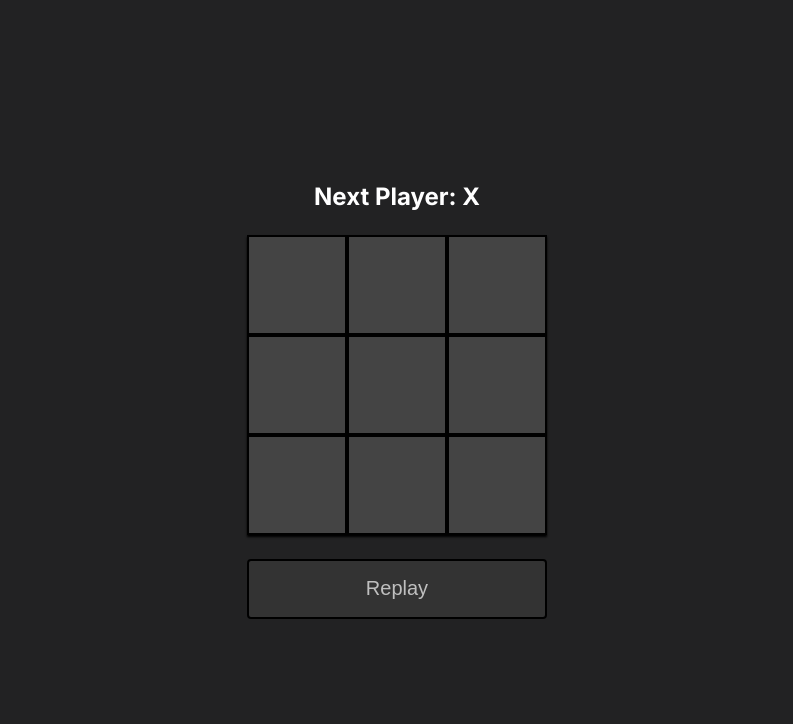
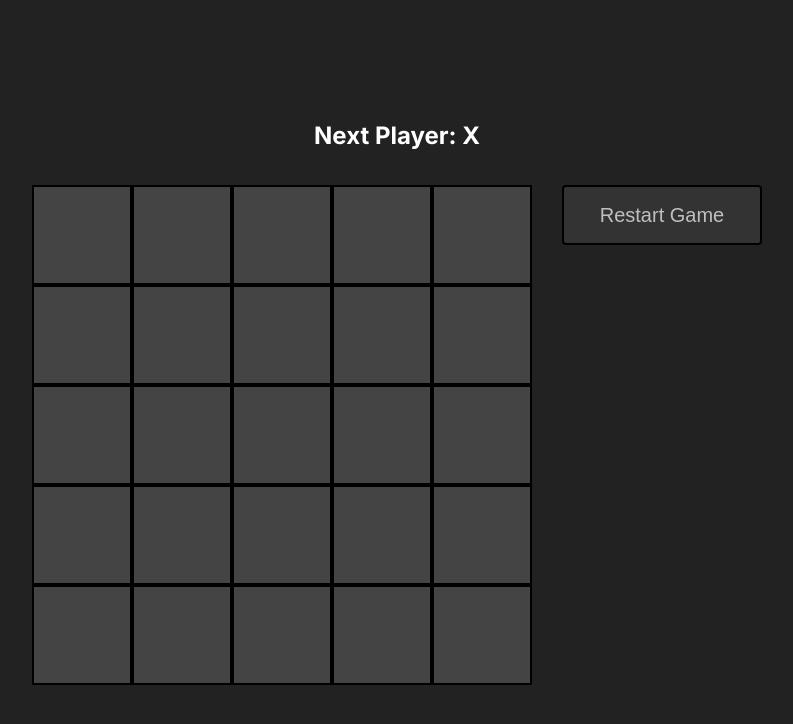
Before and after one commit to aasmart/nextjs-tic-tac-toe, a Next.js app: page / in a window 1280 px wide. Shown: the top 724 px of the page, without its empty margins (243-1036 px from the left). Built offline with nearby package versions, Linux system fonts and the light colour scheme.

Commit message:
Redid layout and changed when restart button is disabled

```diff
--- a/src/app/globals.css
+++ b/src/app/globals.css
@@ -3,6 +3,7 @@
   --square-color-darker: #333333;
   --winning-square-color: green;
   --square-darken-percent: 75%;
+  --foreground-color: white;
 }
 
 * {
@@ -19,24 +20,43 @@ body {
 }
 
 body {
-  color: rgb(var(--foreground-rgb));
+  color: var(--foreground-color);
   background-color: #222223;
-  display: flex;
-  flex-direction: column;
-  justify-content: center;
-  align-items: center;
   height: 100%;
 
-  color: white;
-  gap: 24px;
+  display: grid;
+  place-items: center;
+}
+
+main {
+  display: grid;
+  grid-template-columns: 1fr 200px;
+  grid-template-rows: 40px 1fr;
+  grid-template-areas:
+    "head head"
+    "board buttons";
+  gap: 30px;
+
+  margin: 12px;
+}
+
+main h2 {
+  grid-area: head;
+  place-self: center;
 }
 
 .board {
   --grid-square-size: 100px;
 
+  grid-area: board;
   display: grid;
+  width: 100%;
+  height: 100%;
+}
 
-  box-shadow: 0 2px 2px black;
+.inputs {
+  width: 100%;
+  height: 100%;
 }
 
 .square {
@@ -144,26 +164,27 @@ body {
   background-color: var(--square-color);
 }
 
-.replay {
+.restart {
   border-radius: 4px;
   border: 2px solid black;
   font-size: 125%;
   background-color: var(--square-color);
   color: white;
 
-  min-width: 300px;
-  width: 15%;
-
-  aspect-ratio: 1 / 0.2;
+  width: 100%;
+  min-height: 60px;
+  height: 6%;
+  max-height: 80px;
+  grid-area: buttons;
 
   transition: filter 500ms, background-color 250ms;
 }
 
-.replay:focus-visible,
-.replay:not(:disabled):hover {
+.restart:focus-visible,
+.restart:not(:disabled):hover {
   background-color: var(--winning-square-color);
 }
 
-.replay:disabled {
+.restart:disabled {
   filter: brightness(var(--square-darken-percent));
 }
--- a/src/app/page.tsx
+++ b/src/app/page.tsx
@@ -3,7 +3,20 @@
 import Image from 'next/image'
 import styles from './page.module.css'
 import { useState } from 'react'
-import { isNull } from 'util'
+
+type GameFinishState = {
+  winningPiece: string,
+  winningSquares: number[],
+  isGameOver: boolean,
+  isDraw: boolean
+}
+
+const DEFAULT_GAME_STATE: GameFinishState = {
+  winningPiece: '',
+  winningSquares: [],
+  isGameOver: false,
+  isDraw: false
+}
 
 function Square({
   value,
@@ -43,15 +56,15 @@ function Square({
   )
 }
 
-function Replay({
-  isGameOver,
-  onClick
+function Restart({
+  onClick,
+  isBoardEmpty,
 }: {
-  isGameOver: boolean,
-  onClick: () => void
+  onClick: () => void,
+  isBoardEmpty: boolean
 }) {
   return (
-    <button className='replay' disabled={!isGameOver} onClick={onClick}>Replay</button>
+    <button className='restart' disabled={isBoardEmpty} onClick={onClick}>Restart Game</button>
   )
 }
 
@@ -77,7 +90,7 @@ function Grid({size}: {size: number}) {
     setIsXNext(!isXNext)
   }
 
-  function handleRestartClick() {
+  function handleReplayClick() {
     setIsXNext(true)
     setSquares(Array(size * size).fill(null))
     setGameFinishState(DEFAULT_GAME_STATE)
@@ -108,7 +121,7 @@ function Grid({size}: {size: number}) {
   })
 
   return (
-    <>
+    <main>
       <h2>{status}</h2>
       <div
         className="board"
@@ -119,29 +132,19 @@ function Grid({size}: {size: number}) {
       >
         {gridSquares}
       </div>
-      <Replay isGameOver={gameFinishState.isGameOver} onClick={() => handleRestartClick()}/>
-    </>
+      <div className='inputs'>
+        <Restart
+          isBoardEmpty={!squares.some(e => e !== null)}
+          onClick={() => handleReplayClick()}/>
+      </div>
+    </main>
   )
 }
 
 export default function Home() {
   return (
-    <Grid size={3} />
+    <Grid size={5} />
   )
-}
-
-type GameFinishState = {
-  winningPiece: string,
-  winningSquares: number[],
-  isGameOver: boolean,
-  isDraw: boolean
-}
-
-const DEFAULT_GAME_STATE: GameFinishState = {
-  winningPiece: '',
-  winningSquares: [],
-  isGameOver: false,
-  isDraw: false
 }
 
 function matrixToArrayIndex(
```
